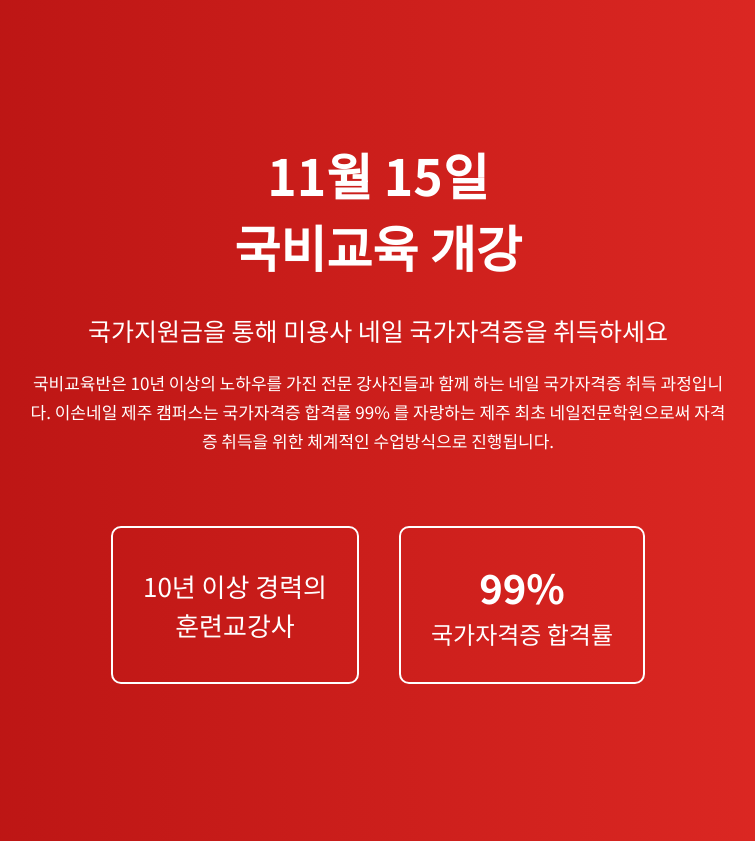
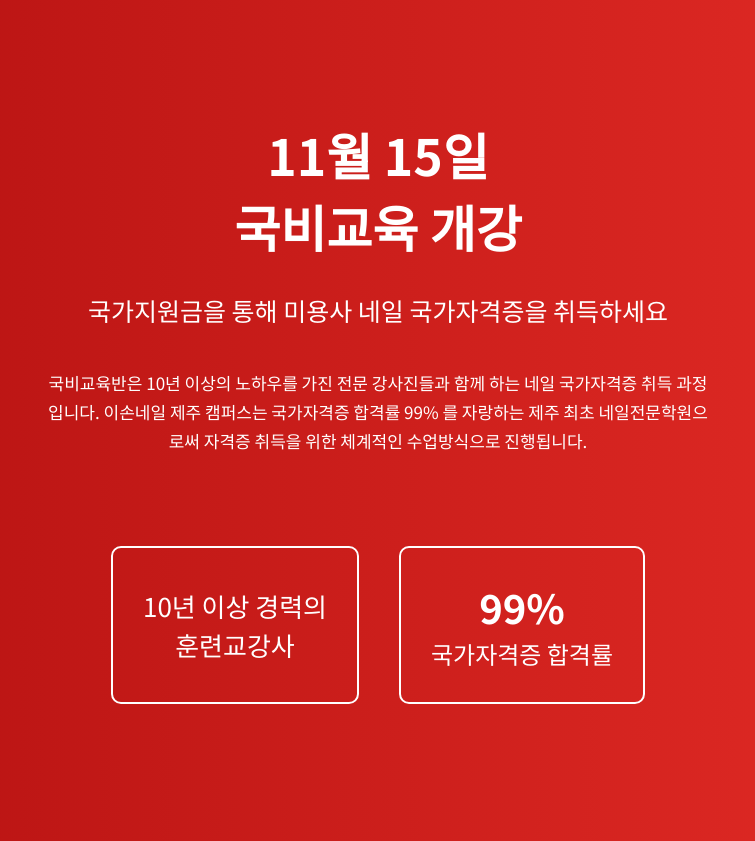
Before and after one commit to 2pct/2pct.github.io, a PHP site: page / in a window 1280 px wide. Shown: the part 2993-3834 px from the top of the page, without its empty margins (262-1017 px from the left). Run offline with PHP 8.4, Linux system fonts and the light colour scheme.

Commit message:
Update style.css

```diff
--- a/style.css
+++ b/style.css
@@ -52,11 +52,6 @@ b {
     background: linear-gradient(to left, #e52d27 0%, #b31010  100%);
 }
 
-/* #hero #logo {
-    font-size: 7rem;
-    animation: text-reveal-rise 2s 1;
-    -webkit-animation: text-reveal-rise 2s 1;
-} */
 
 #hero .logo {
     width: 300px;
@@ -350,7 +345,7 @@ b {
     text-align: center;
     max-width: 750px;
     margin: 0 auto;
-    padding: 20px;
+    padding: 40px;
 }
 
 #special-curri .special-curri-top .details span {
```
